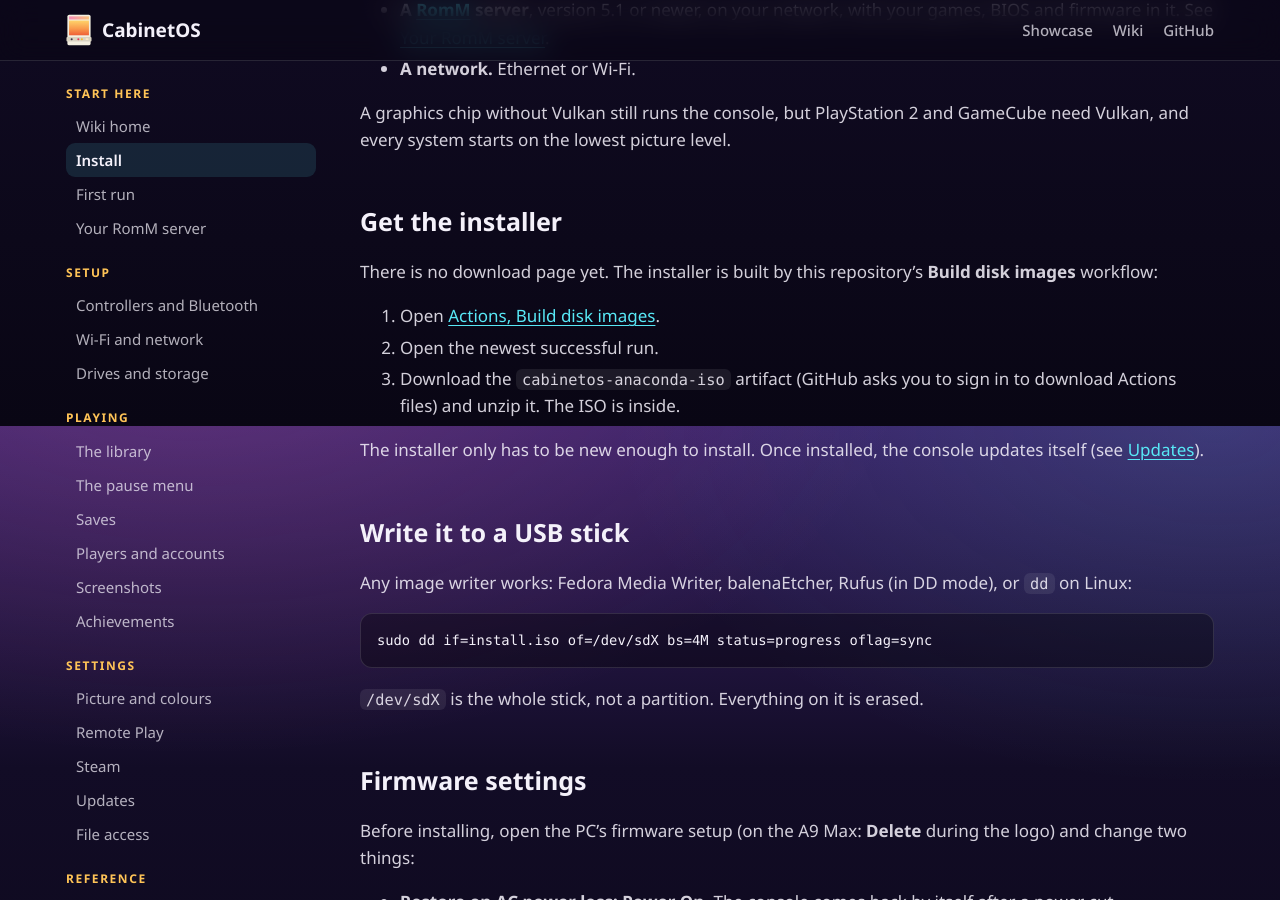
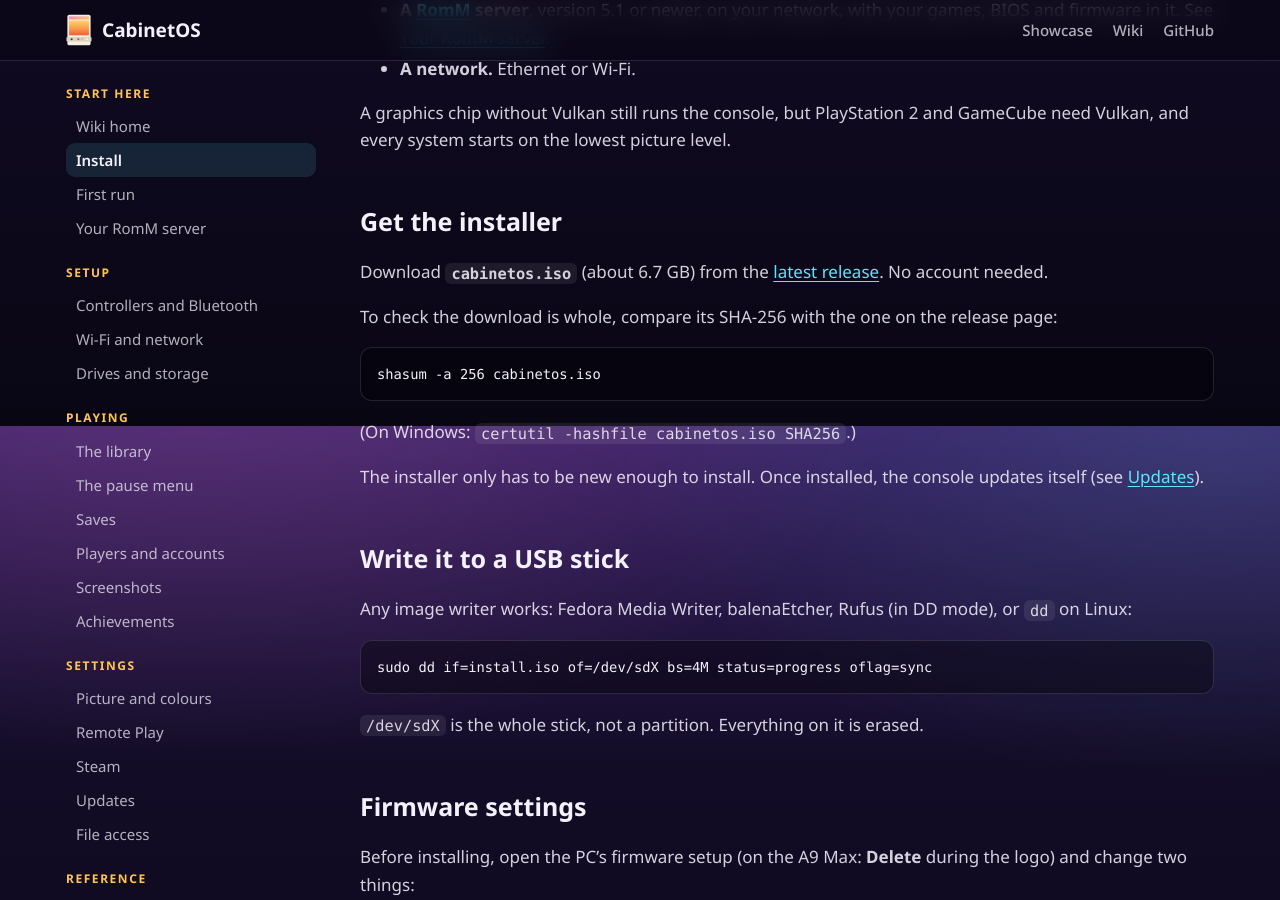
Before and after one commit to MMagTech/cabinetos, a Jekyll site: the page built from docs/wiki/install.md, in a window 1280 px wide and 900 px high, scrolled down 474 px. Built offline with Jekyll 4.4.1, drawn with Linux system fonts in a browser that asks for light colours; our own code applies the rules of GitHub Pages for plain Markdown files.

Commit message:
Docs: the installer is downloaded from the latest release (#308)
The install page, README and the project page's Get it button point at
GitHub's latest release, which links the one-file download. README links
move to cabinetos.mmagtech.com (the old ones redirect).

Co-Authored-By: Claude Opus 5.5 <noreply@anthropic.com>

````diff
--- a/docs/index.html
+++ b/docs/index.html
@@ -27,7 +27,7 @@
       <a href="#systems" class="hide-sm">Systems</a>
       <a href="wiki/">Wiki</a>
       <a href="https://github.com/MMagTech/cabinetos" class="hide-sm">GitHub</a>
-      <a href="wiki/install.html" class="cta-small">Get it</a>
+      <a href="https://github.com/MMagTech/cabinetos/releases/latest" class="cta-small">Get it</a>
     </nav>
   </div>
 </header>
--- a/docs/wiki/install.md
+++ b/docs/wiki/install.md
@@ -24,13 +24,18 @@ GameCube need Vulkan, and every system starts on the lowest picture level.
 
 ## Get the installer
 
-There is no download page yet. The installer is built by this repository's
-**Build disk images** workflow:
+Download **`cabinetos.iso`** (about 6.7 GB) from the
+[latest release](https://github.com/MMagTech/cabinetos/releases/latest). No
+account needed.
 
-1. Open [Actions, Build disk images](https://github.com/MMagTech/cabinetos/actions/workflows/build-disk.yml).
-2. Open the newest successful run.
-3. Download the `cabinetos-anaconda-iso` artifact (GitHub asks you to sign in
-   to download Actions files) and unzip it. The ISO is inside.
+To check the download is whole, compare its SHA-256 with the one on the
+release page:
+
+```bash
+shasum -a 256 cabinetos.iso
+```
+
+(On Windows: `certutil -hashfile cabinetos.iso SHA256`.)
 
 The installer only has to be new enough to install. Once installed, the
 console updates itself (see [Updates](updates.md)).
````
Also changed, not shown: README.md.
